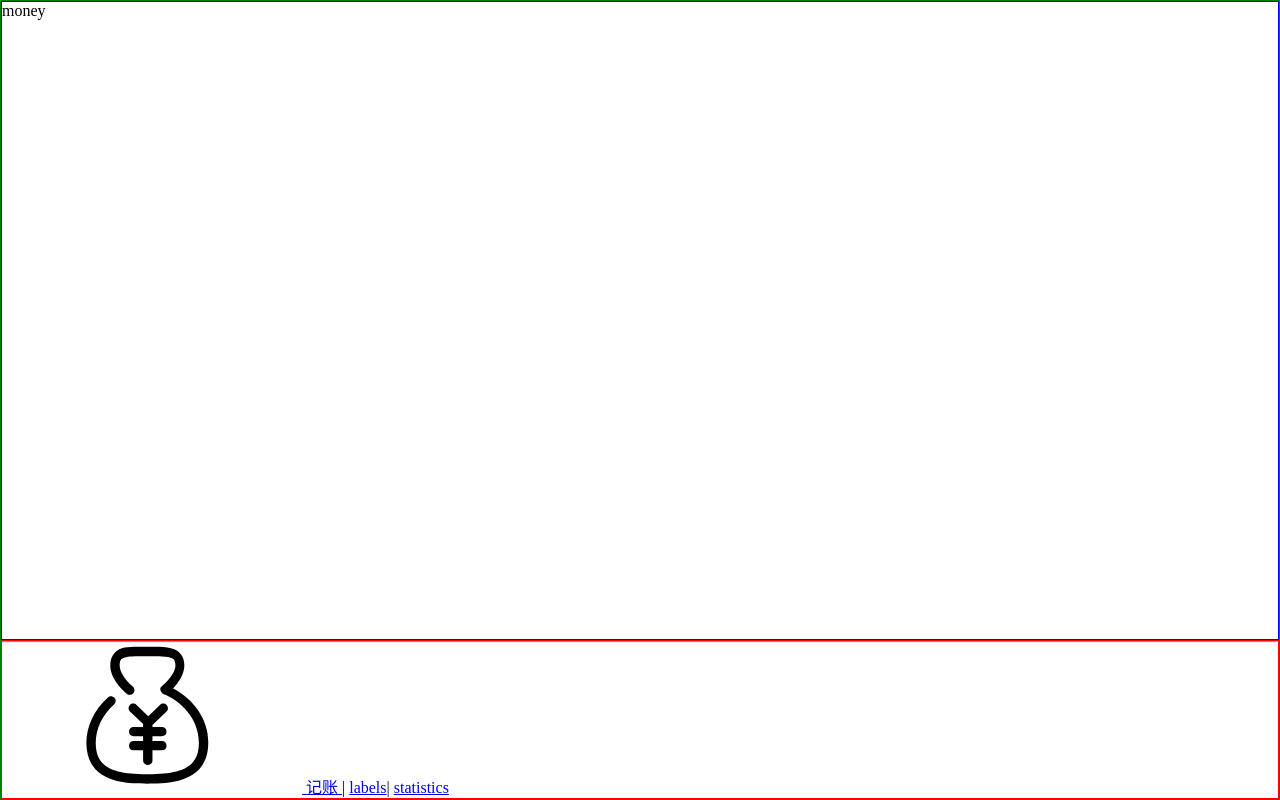
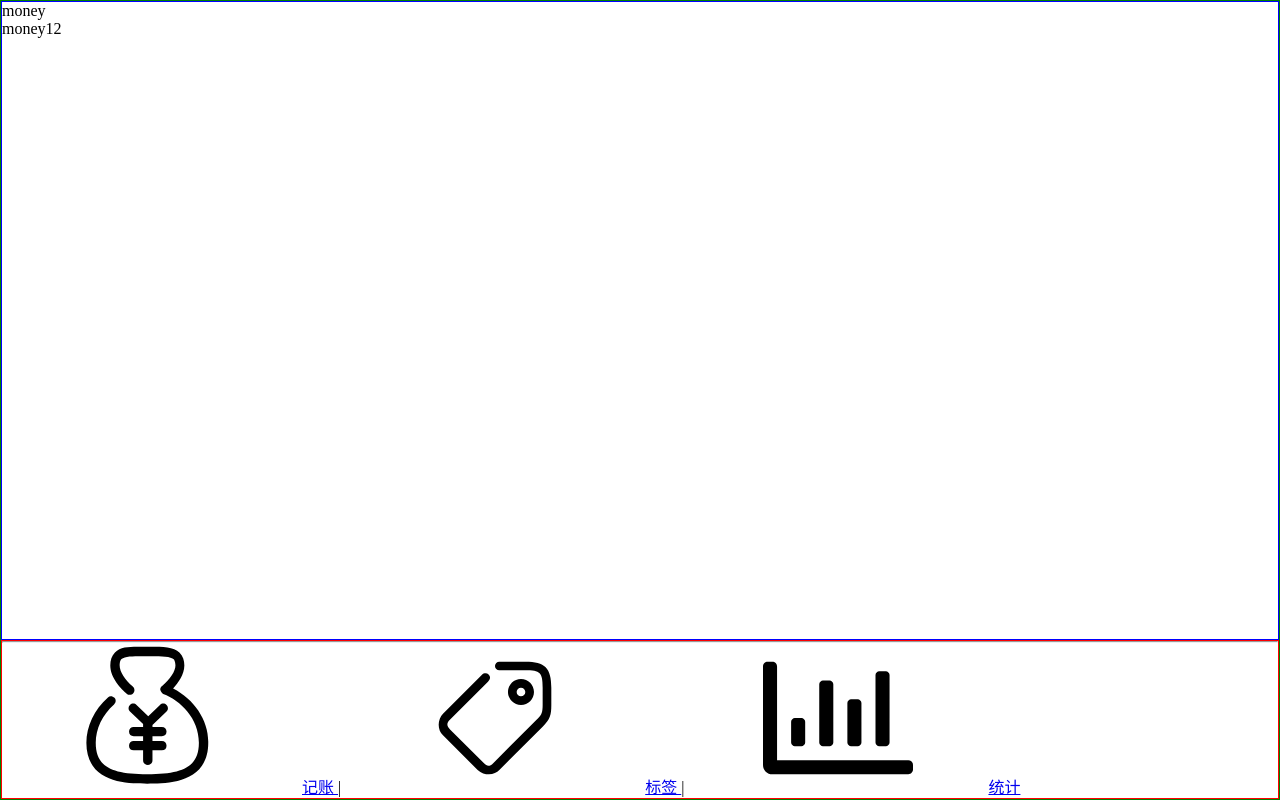
Before and after one commit to youranjianmuchang/morney, a Vue app: page /#/ in a window 1280 px wide. Built offline with nearby package versions, Linux system fonts and the light colour scheme.

Commit message:
svg icons封装

```diff
--- /dev/null
+++ b/src/components/Icons.vue
@@ -0,0 +1,22 @@
+<template>
+  <svg class="icon">
+    <use :xlink:href="'#' + name" />
+  </svg>
+</template>
+
+<script lang="ts">
+const importAll = (requireContext: __WebpackModuleApi.RequireContext) =>
+  requireContext.keys().forEach(requireContext);
+try {
+  importAll(require.context("../assets/icons", true, /\.svg$/));
+} catch (error) {
+  console.log(error);
+}
+
+export default {
+  props: ["name"]
+};
+</script>
+
+<style scoped>
+</style>
--- a/src/components/Nav.vue
+++ b/src/components/Nav.vue
@@ -3,22 +3,20 @@
     <hr />
     <div>
       <router-link to="/money">
-        <svg class="icon">
-          <use xlink:href="#moneybag" />
-        </svg>
-        记账
+        <Icons name="moneybag" />记账
       </router-link>|
-      <router-link to="/labels">labels</router-link>|
-      <router-link to="/statistics">statistics</router-link>
+      <router-link to="/labels">
+        <Icons name="label" />标签
+      </router-link>|
+      <router-link to="/statistics">
+        <Icons name="chartbar" />统计
+      </router-link>
     </div>
   </div>
 </template>
 
 
-<script>
-import x from "@/assets/icons/moneybag.svg";
-console.log(x);
-
+<script lang="ts">
 export default {};
 </script>
 
--- a/src/main.ts
+++ b/src/main.ts
@@ -5,11 +5,13 @@ import router from './router'
 import store from './store'
 import Nav from '@/components/Nav.vue';
 import Layout from '@/components/Layout.vue';
+import Icons from '@/components/Icons.vue';
 
 Vue.config.productionTip = false
 
 Vue.component('Nav', Nav);
 Vue.component('Layout', Layout);
+Vue.component('Icons', Icons);
 
 new Vue({
   router,
--- a/src/views/Money.vue
+++ b/src/views/Money.vue
@@ -1,6 +1,7 @@
 <template>
   <Layout>
     <p>money</p>
+    <p>money12</p>
   </Layout>
 </template>
 
```
